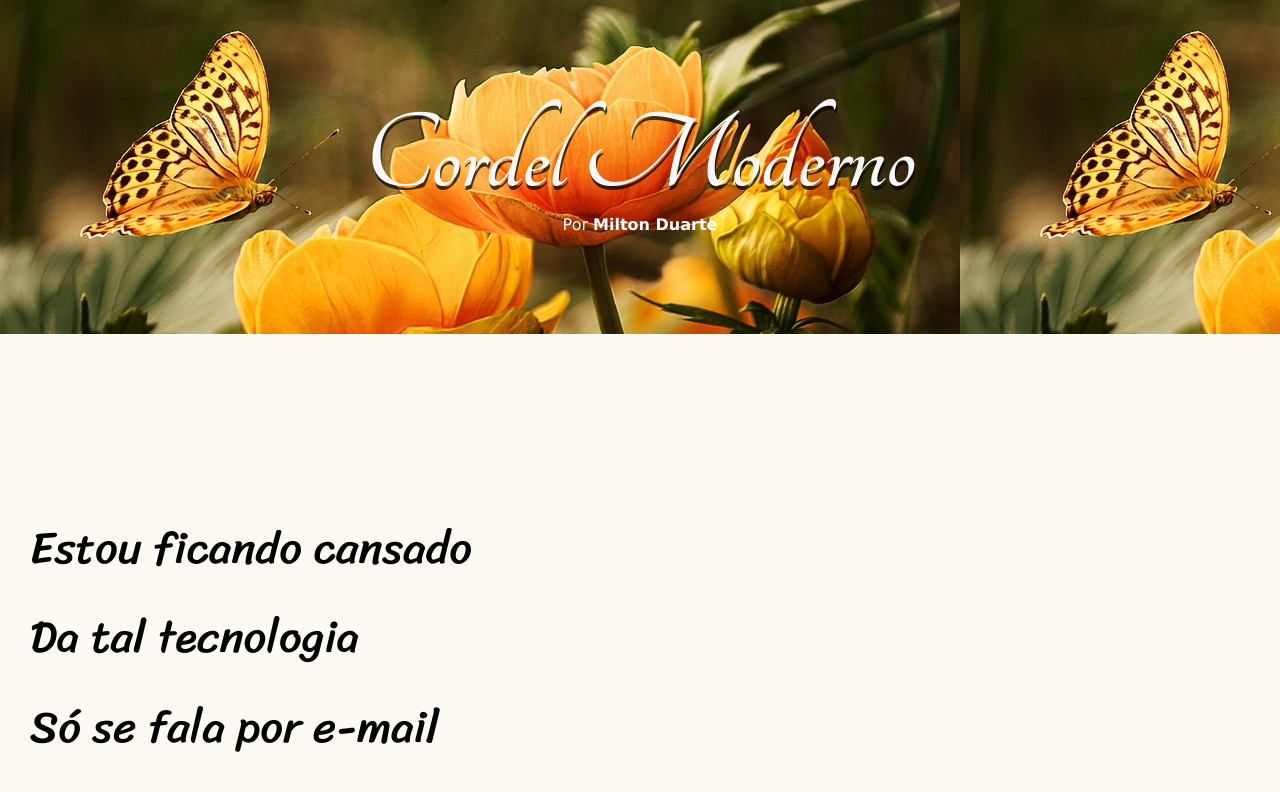
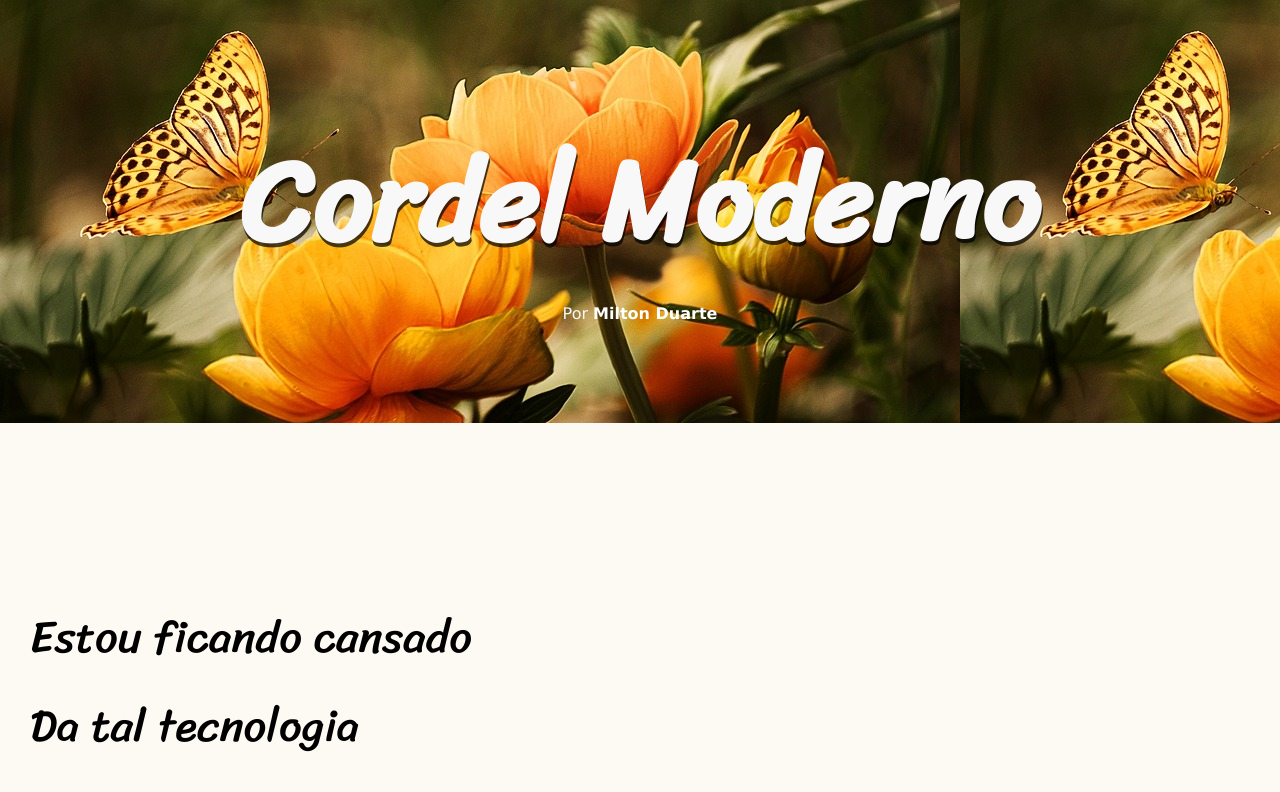
Before and after one commit to DanielFBarbosa/projeto-cordel-moderno, a plain HTML site: page index.html in a window 1280 px wide. Shown: the top 792 px of the page. Drawn offline with Linux system fonts and the light colour scheme.

Commit message:
atualizei

```diff
--- a/estilo/tyle.css
+++ b/estilo/tyle.css
@@ -34,7 +34,7 @@ header {
 header > h1 {
     padding-top: 100px;
   /* font-variant: small-caps;*/
-   font-family: var(--fonte4);
+   font-family: var(--fonte3);
    font-size: 9vw;
    text-shadow: 1px 4px 0px  rgba(0, 0, 0, 0.718);
 }
```
